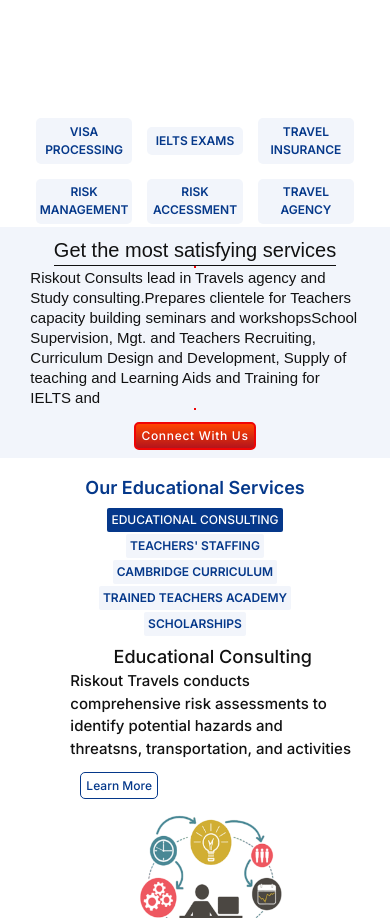
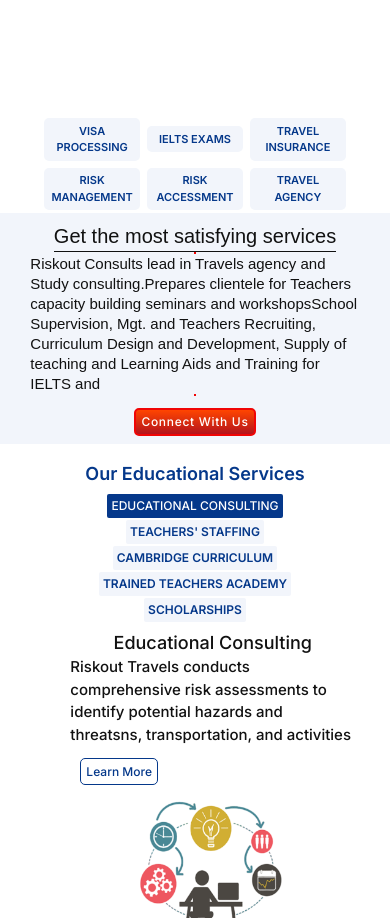
Before and after one commit to VictorKingsHub/consults, a Next.js app: page / in a window 390 px wide. Shown: the part 863-1781 px from the top of the page. Built offline with nearby package versions, Linux system fonts and the light colour scheme.

Commit message:
home resolution

```diff
--- a/app/ui/home/iconSection/IconSection.module.css
+++ b/app/ui/home/iconSection/IconSection.module.css
@@ -29,7 +29,7 @@
   @media(max-width: 768px) {
     gap: 1px;
     flex-wrap: wrap;
-    gap: 15px;
+    gap: 7px;
 
 
   }
@@ -44,7 +44,7 @@
   text-transform: capitalize;
 
   @media(max-width: 768px) {
-    font-size: 12px;
+    font-size: 11px;
   }
 
   @media(min-width: 768px) {
```
